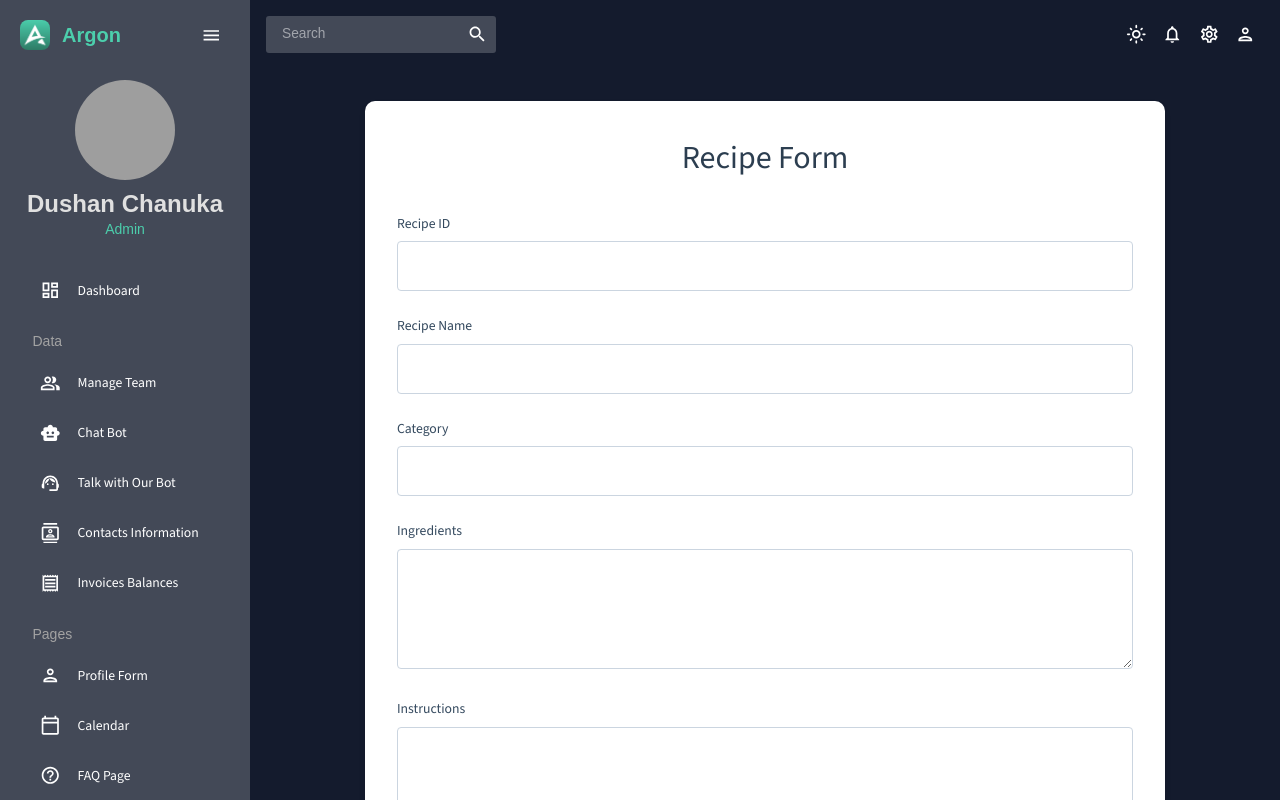
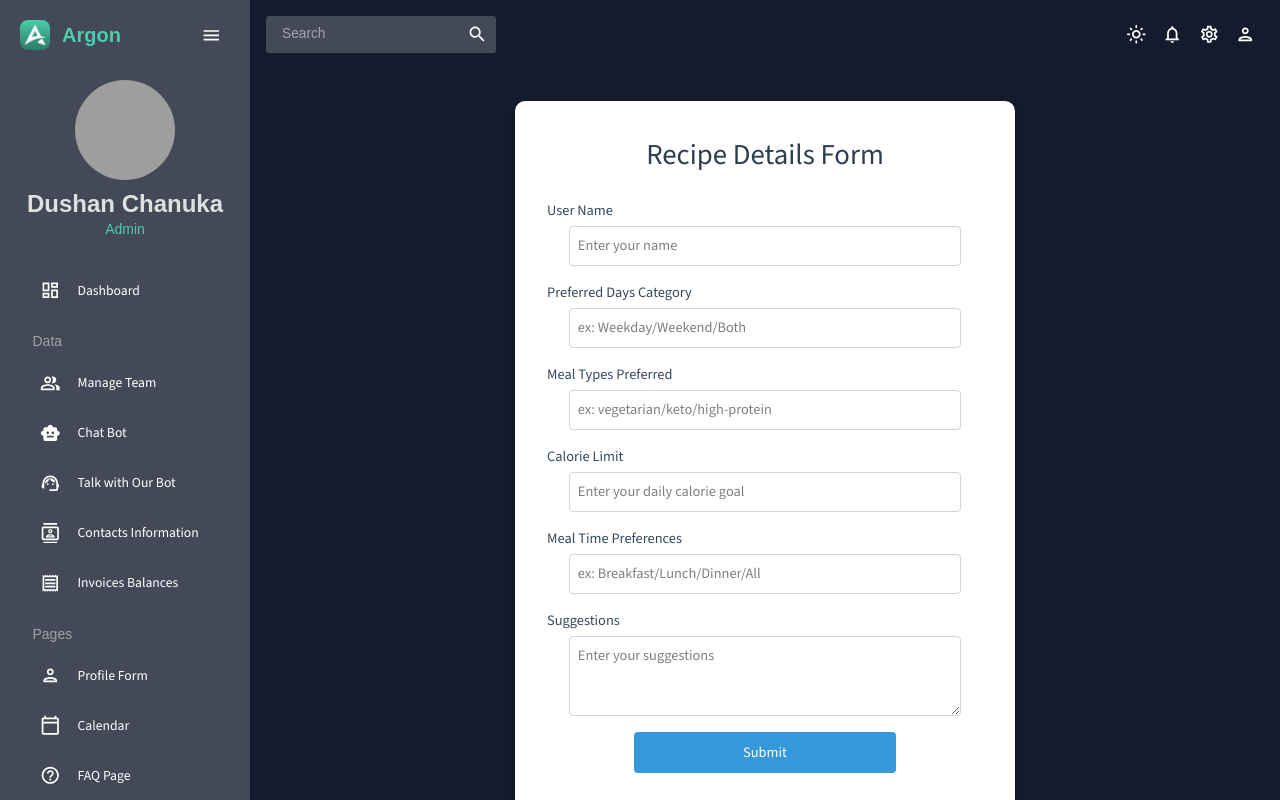
Before and after one commit to Chanuka-Dushan/ITPM-Project, a React (Vite) app in the folder client/: page /mealplanning in a window 1280 px wide. Built offline with nearby package versions, Linux system fonts and the light colour scheme; grey boxes are pictures that could not be loaded.

Commit message:
finished
finished the mealplanningdetails page

```diff
--- a/client/src/pages/MealPlanning.jsx
+++ b/client/src/pages/MealPlanning.jsx
@@ -1,174 +1,191 @@
-import React from 'react'
-import { useState } from 'react';
-
-
+import React, { useState } from "react";
 
 const MealPlanning = () => {
   const [formData, setFormData] = useState({
-        recipeID: `RCP${Math.random().toString(36).substr(2, 9)}`,
-        recipeName: '',
-        category: '',
-        ingredients: '',
-        instructions: '',
-        imageUrl: ''
+    UserName: "",
+    dayspreferred: "",
+    mealspreferred: "",
+    calorie: "",
+    timepreferred: "",
+    suggestions: "",
   });
 
   const handleChange = (e) => {
     const { name, value } = e.target;
-        setFormData(prev => ({
+
+    // Validate for calorie field to prevent negative numbers
+    if (name === "calorie" && value < 0) {
+      return; // Prevent setting negative calorie values
+    }
+
+    // Validate for text-only fields (no numbers or special characters)
+    if (
+      (name === "dayspreferred" || name === "mealspreferred" || name === "timepreferred") &&
+      /[^a-zA-Z\s]/.test(value) // Checks for any character that's not a letter or space
+    ) {
+      return; // Prevent updating state if invalid character is found
+    }
+
+    setFormData((prev) => ({
       ...prev,
-          [name]: value
+      [name]: value,
     }));
   };
 
   const handleSubmit = (e) => {
     e.preventDefault();
-        console.log('Form Data:', formData);
+    console.log("Form Data:", formData);
   };
 
   const formStyle = {
-        maxWidth: '800px',
-        margin: '2rem auto',
-        padding: '2rem',
-        borderRadius: '10px',
-        boxShadow: '0 4px 6px rgba(0, 0, 0, 0.1)',
-        backgroundColor: '#ffffff'
+    maxWidth: "500px",
+    margin: "2rem auto",
+    padding: "2rem",
+    borderRadius: "10px",
+    boxShadow: "0 4px 6px rgba(0, 0, 0, 0.1)",
+    backgroundColor: "#ffffff",
+    textAlign: "center",
   };
 
   const titleStyle = {
-        color: '#2c3e50',
-        marginBottom: '2rem',
-        textAlign: 'center',
-        fontSize: '2rem'
+    color: "#2c3e50",
+    marginBottom: "1.5rem",
+    textAlign: "center",
+    fontSize: "1.8rem",
   };
 
   const fieldStyle = {
-        marginBottom: '1.5rem'
+    marginBottom: "1rem",
+    textAlign: "left",
   };
 
   const labelStyle = {
-        display: 'block',
-        marginBottom: '0.5rem',
-        color: '#34495e',
-        fontWeight: '500'
+    display: "block",
+    marginBottom: "0.3rem",
+    color: "#34495e",
+    fontWeight: "500",
+    fontSize: "0.9rem",
   };
 
   const inputStyle = {
-        width: '100%',
-        padding: '0.75rem',
-        borderRadius: '4px',
-        border: '1px solid #cbd5e0',
-        fontSize: '1rem',
-        transition: 'border-color 0.2s ease'
+    width: "90%",
+    padding: "0.5rem",
+    borderRadius: "4px",
+    border: "1px solid #cbd5e0",
+    fontSize: "0.9rem",
+    transition: "border-color 0.2s ease",
+    display: "block",
+    margin: "0 auto",
+    color: "black",
   };
 
   const textareaStyle = {
     ...inputStyle,
-        minHeight: '120px',
-        resize: 'vertical'
+    minHeight: "80px",
+    resize: "vertical",
   };
 
   const buttonStyle = {
-        backgroundColor: '#3498db',
-        color: 'white',
-        padding: '0.75rem 1.5rem',
-        border: 'none',
-        borderRadius: '4px',
-        fontSize: '1rem',
-        cursor: 'pointer',
-        transition: 'background-color 0.2s ease',
-        width: '100%'
+    backgroundColor: "#3498db",
+    color: "white",
+    padding: "0.6rem 1.2rem",
+    border: "none",
+    borderRadius: "4px",
+    fontSize: "0.9rem",
+    cursor: "pointer",
+    transition: "background-color 0.2s ease",
+    width: "60%", // Adjusted width to make the button smaller
+    display: "block",
+    margin: "1rem auto",
   };
 
   return (
     <div style={formStyle}>
-          <h1 style={titleStyle}>Recipe Form</h1>
+      <h1 style={titleStyle}>Recipe Details Form</h1>
       <form onSubmit={handleSubmit}>
         <div style={fieldStyle}>
-              <label style={labelStyle}>Recipe ID</label>
+          <label style={labelStyle}>User Name</label>
           <input
             style={inputStyle}
             type="text"
-                value={formData.recipeID}
-                disabled
-              />
-            </div>
-
-            <div style={fieldStyle}>
-              <label style={labelStyle}>Recipe Name</label>
-              <input
-                style={inputStyle}
-                type="text"
-                name="recipeName"
-                value={formData.recipeName}
-                onChange={handleChange}
-                placeholder="Enter recipe name"
+            name="UserName"
+            value={formData.UserName}
+            onChange={handleChange} // ✅ Now it updates state
+            placeholder="Enter your name"
             required
           />
         </div>
 
         <div style={fieldStyle}>
-              <label style={labelStyle}>Category</label>
+          <label style={labelStyle}>Preferred Days Category</label>
           <input
             style={inputStyle}
             type="text"
-                name="category"
-                value={formData.category}
+            name="dayspreferred"
+            value={formData.dayspreferred}
             onChange={handleChange}
-                placeholder="Enter recipe category"
+            placeholder="ex: Weekday/Weekend/Both"
             required
           />
         </div>
 
         <div style={fieldStyle}>
-              <label style={labelStyle}>Ingredients</label>
-              <textarea
-                style={textareaStyle}
-                name="ingredients"
-                value={formData.ingredients}
+          <label style={labelStyle}>Meal Types Preferred</label>
+          <input
+            style={inputStyle}
+            type="text"
+            name="mealspreferred"
+            value={formData.mealspreferred}
             onChange={handleChange}
-                placeholder="Enter ingredients (one per line)"
+            placeholder="ex: vegetarian/keto/high-protein"
             required
           />
         </div>
 
         <div style={fieldStyle}>
-              <label style={labelStyle}>Instructions</label>
-              <textarea
-                style={textareaStyle}
-                name="instructions"
-                value={formData.instructions}
+          <label style={labelStyle}>Calorie Limit</label>
+          <input
+            style={inputStyle}
+            name="calorie"
+            type="number"
+            value={formData.calorie}
             onChange={handleChange}
-                placeholder="Enter cooking instructions"
+            placeholder="Enter your daily calorie goal"
             required
           />
         </div>
 
         <div style={fieldStyle}>
-              <label style={labelStyle}>Image URL</label>
+          <label style={labelStyle}>Meal Time Preferences</label>
           <input
             style={inputStyle}
-                type="url"
-                name="imageUrl"
-                value={formData.imageUrl}
+            name="timepreferred"
+            type="text"
+            value={formData.timepreferred}
             onChange={handleChange}
-                placeholder="Enter image URL"
+            placeholder="ex: Breakfast/Lunch/Dinner/All"
             required
           />
         </div>
 
-            <button
-              type="submit"
-              style={buttonStyle}
-            >
-              Save Recipe
+        <div style={fieldStyle}>
+          <label style={labelStyle}>Suggestions</label>
+          <textarea
+            style={textareaStyle}
+            name="suggestions"
+            value={formData.suggestions}
+            onChange={handleChange}
+            placeholder="Enter your suggestions"
+            required
+          />
+        </div>
+
+        <button type="submit" style={buttonStyle}>
+          Submit
         </button>
       </form>
     </div>
   );
 };
 
-
-
-
-export default MealPlanning
+export default MealPlanning;
```
Lines whose indentation alone changed are shown as unchanged.
